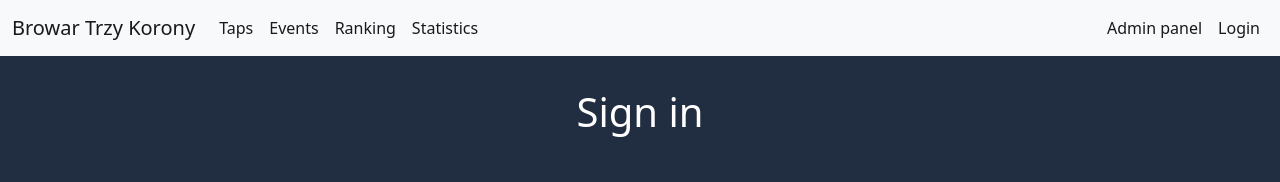
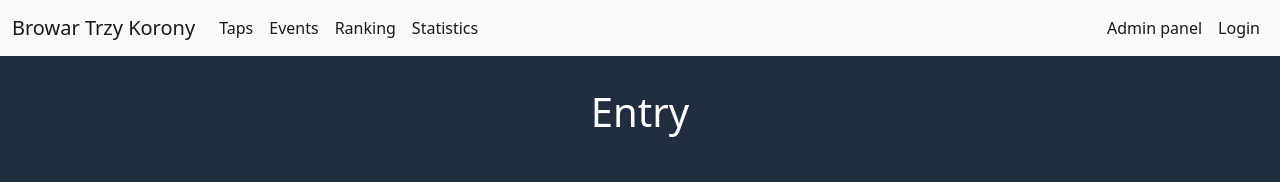
Before and after one commit to mateuszjanczak/barrels-of-beer-react-ts, a React (Create React App) app: page /login in a window 1280 px wide. Shown: the top 182 px of the page. Built offline with nearby package versions, Linux system fonts and the light colour scheme.

Commit message:
BoBc-47 Change the welcome text on the login page, page title and favicon (#48)

```diff
--- a/public/index.html
+++ b/public/index.html
@@ -2,7 +2,7 @@
 <html lang="en">
   <head>
     <meta charset="utf-8" />
-    <link rel="icon" href="%PUBLIC_URL%/favicon.ico" />
+    <link rel="icon" type="image/svg+xml" href="%PUBLIC_URL%/favicon.svg" />
     <meta name="viewport" content="width=device-width, initial-scale=1" />
     <meta name="theme-color" content="#000000" />
     <meta
@@ -24,7 +24,7 @@
       work correctly both with client-side routing and a non-root public URL.
       Learn how to configure a non-root public URL by running `npm run build`.
     -->
-    <title>React App</title>
+    <title>Browar Trzy Korony</title>
   </head>
   <body>
     <noscript>You need to enable JavaScript to run this app.</noscript>
--- a/src/views/AuthView.tsx
+++ b/src/views/AuthView.tsx
@@ -22,7 +22,7 @@ class AuthView extends React.Component {
         return (
             <Wrapper>
                 <div>
-                    <Heading>Sign in</Heading>
+                    <Heading>Entry</Heading>
                 </div>
                 <Container>
                     <Login toggleRedirect={this.toggleRedirect}/>
```
Also changed, not shown: public/favicon.svg (added), 1 other file (tests, documents, lock files or other folders).
